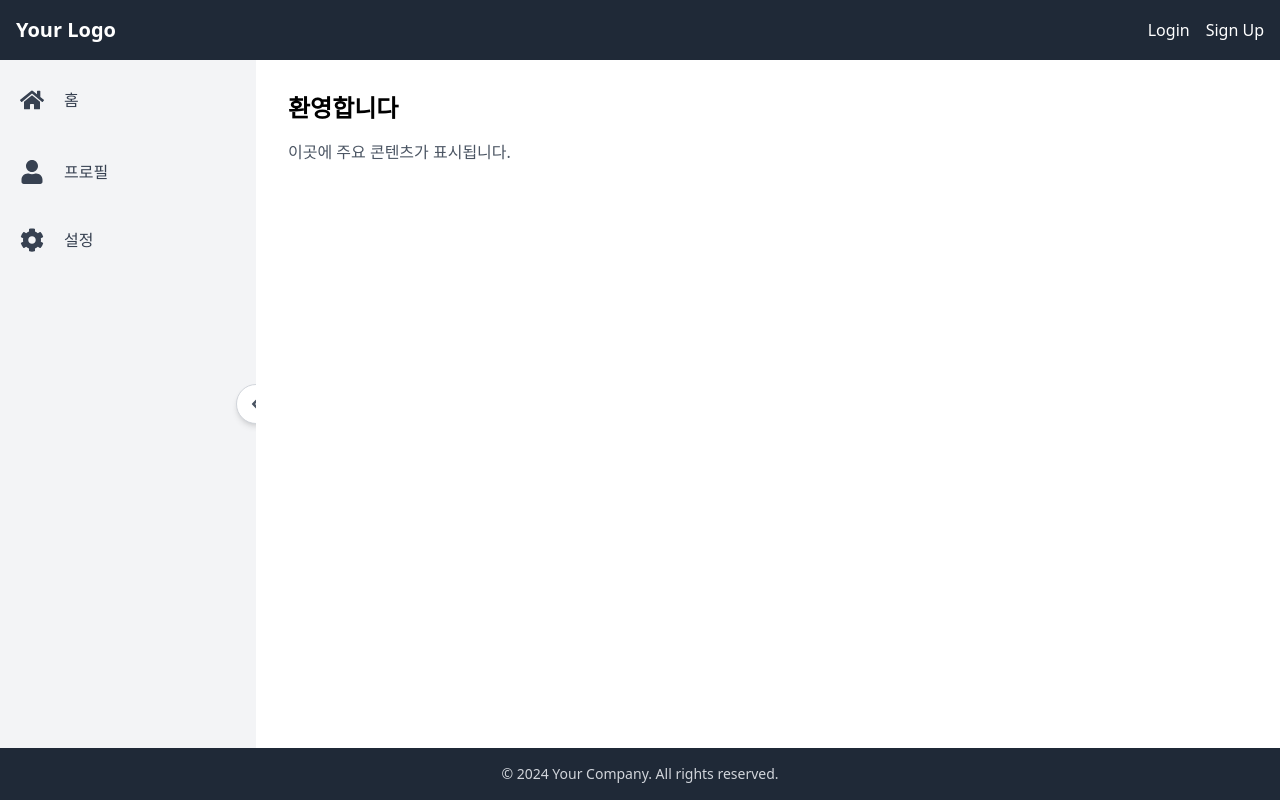
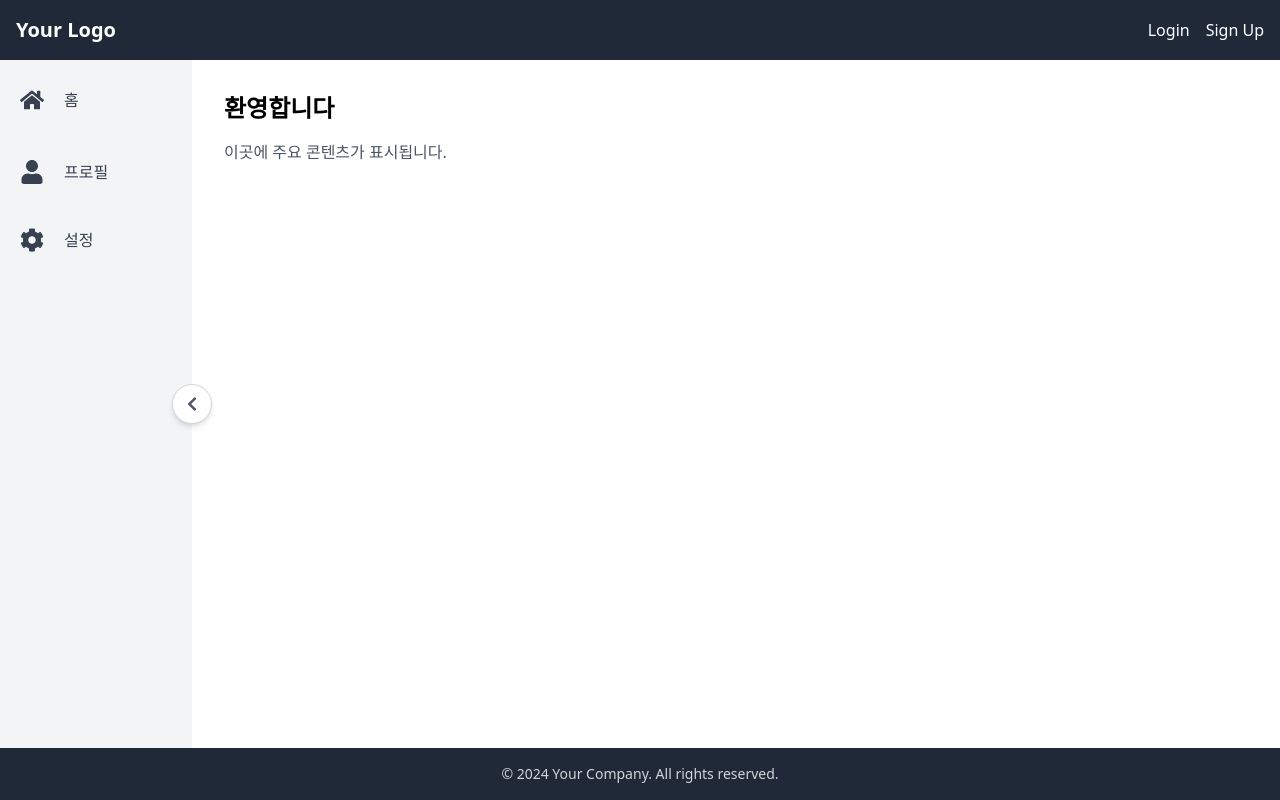
Before and after one commit to luxury515/yona-puls-for-nestjs, a React (Create React App) app in the folder frontend/: page / in a window 1280 px wide. Built offline with nearby package versions, Linux system fonts and the light colour scheme; the HTML template or start-up script is replaced by a standard one.

Commit message:
- sidemenu 접기/ 펼칙 버튼 소폭조절

```diff
--- a/frontend/src/components/SideMenu.tsx
+++ b/frontend/src/components/SideMenu.tsx
@@ -27,8 +27,8 @@ const SideMenu: React.FC = () => {
   return (
     <div
       className={`bg-gray-100 transition-all duration-300 ease-in-out ${
-        isCollapsed ? 'w-16' : 'w-64'
-      } relative overflow-hidden`}
+        isCollapsed ? 'w-16' : 'w-48'
+      } relative`}
     >
       <nav className="p-2">
         <ul className="space-y-1">
@@ -39,7 +39,7 @@ const SideMenu: React.FC = () => {
       </nav>
       <button
         onClick={toggleMenu}
-        className="absolute -right-5 top-1/2 transform -translate-y-1/2 bg-white border border-gray-300 rounded-full w-10 h-10 flex items-center justify-center text-gray-600 hover:text-gray-800 transition-colors duration-200 shadow-md"
+        className="absolute right-0 top-1/2 transform translate-x-1/2 -translate-y-1/2 bg-white border border-gray-300 rounded-full w-10 h-10 flex items-center justify-center text-gray-600 hover:text-gray-800 transition-colors duration-200 shadow-md z-10"
       >
         {isCollapsed ? <FaChevronRight className="w-4 h-4" /> : <FaChevronLeft className="w-4 h-4" />}
       </button>
```
